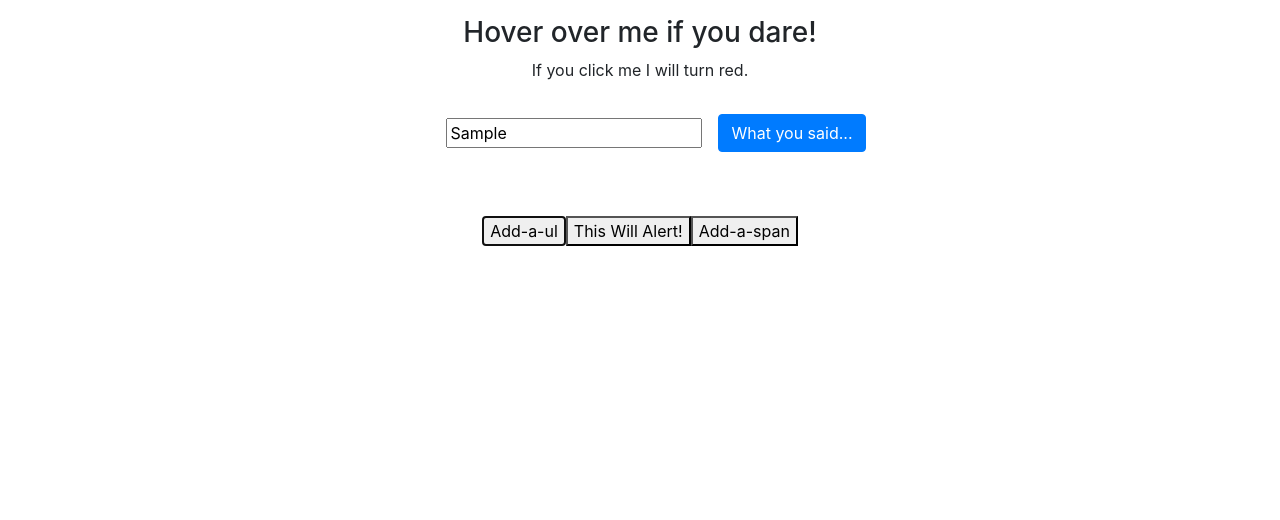
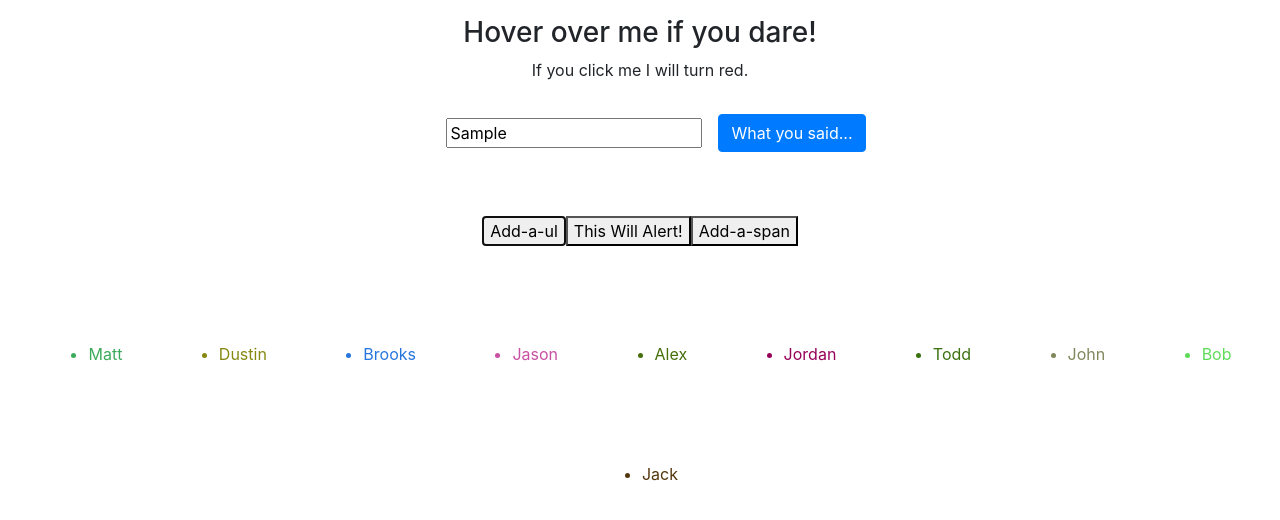
Before and after one commit to natedebenedetti/manipulating-html-using-jquery-lab, a plain HTML site: page index.html in a window 1280 px wide. Both pictures are taken after typing "Sample" into the empty fields and a click on the button "Add-a-ul". Drawn offline with nearby package versions, Linux system fonts and the light colour scheme.

Commit message:
all finished everything working as directions suggest with a little extra styling

```diff
--- a/index.html
+++ b/index.html
@@ -26,8 +26,10 @@
     </form>
 
     <div id="btnDiv"> <!--created to organize buttons and give more uniform look-->
-        <button id="ulBtn">Add-a-ul</button>
+        <button id="listBtn">Add-a-ul</button>
     </div>
+
+    <ul id="list"></ul>
 
 
 
--- a/scripts.js
+++ b/scripts.js
@@ -3,7 +3,7 @@ $(document).ready(function () {
     //using jquery to do everything that was done using Vanilla JS in other lab
 
     // step 1. Creates button without using HTML adds a label to the button and some styling and uses evenet listener to alert when button clicked.
-    $('#btnDiv').css({display: 'flex', justifyContent: 'center', margin: '3em'});
+    $('#btnDiv').css({ display: 'flex', justifyContent: 'center', margin: '3em' });
     $('<button id=btn1>This Will Alert!</button>').appendTo('#btnDiv');
     $('#btn1').click(function () {
         alert('I WARNED YOU!');
@@ -45,6 +45,19 @@ $(document).ready(function () {
 
     });
 
+    //step 6. Array created in jquery and linked to button and ul created in HTML.
+    let friendsArr = ['Matt', 'Dustin', 'Brooks', 'Jason', 'Alex', 'Jordan', 'Todd', 'John', 'Bob', 'Jack'];
+
+    $('#listBtn').click(function () {
+        for (f = 0; f < friendsArr.length; f ++) {
+        $('<li>' + friendsArr[f] + '</li>').appendTo('#list').css({ margin: '3em', color: '' + randomColor() + '' });
+        $('#list').css({ display: 'flex', flexWrap: 'wrap', justifyContent: 'space-evenly' });
+
+        }
+
+    });
+
+
 
 
 
```
